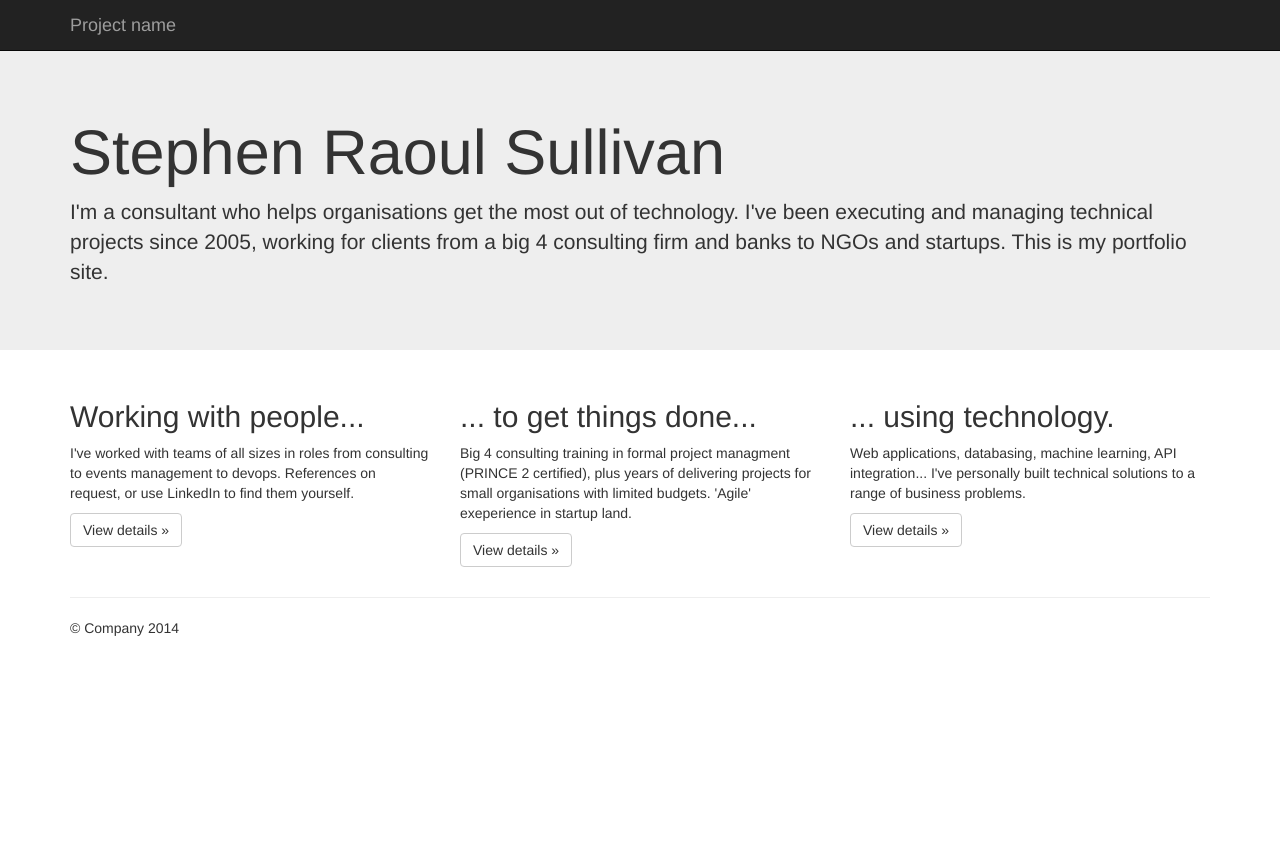
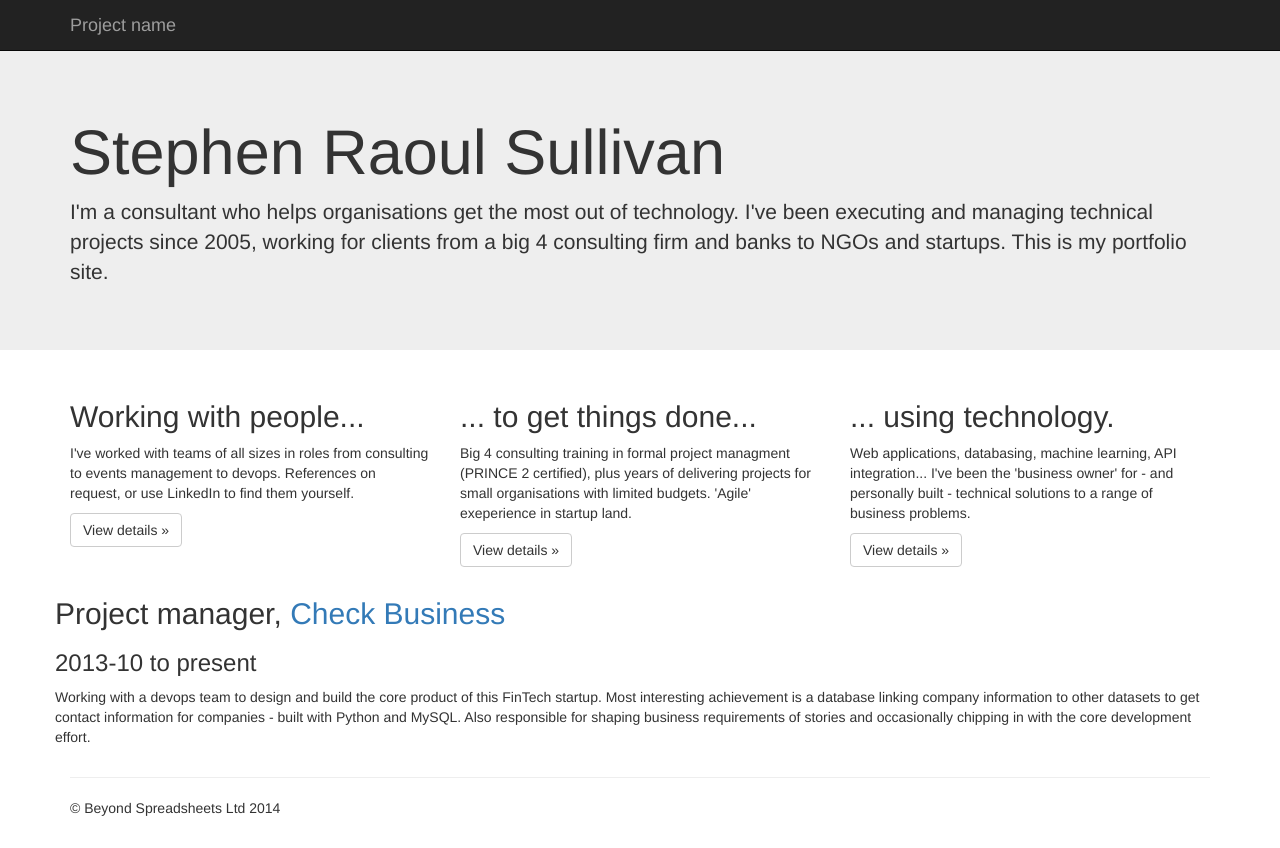
Before and after one commit to raoulsullivan/raoulsullivan.github.io, a plain HTML site: page index.html in a window 1280 px wide. Before the commit the page ends 800 px from the top, so only its background shows below. Drawn offline with nearby package versions, Linux system fonts and the light colour scheme.

Commit message:
Text for Check Business

```diff
--- a/index.html
+++ b/index.html
@@ -57,15 +57,21 @@
                 </div>
                 <div class="col-md-4">
                     <h2>... using technology.</h2>
-                    <p>Web applications, databasing, machine learning, API integration... I've personally built technical solutions to a range of business problems.</p>
+                    <p>Web applications, databasing, machine learning, API integration... I've been the 'business owner' for - and personally built - technical solutions to a range of business problems.</p>
                     <p><a class="btn btn-default" href="#" role="button">View details &raquo;</a></p>
                 </div>
+            </div>
+
+            <div class="row">
+                <h2>Project manager, <a href="https://www.check-business.co.uk">Check Business</a></h2>
+                <h3>2013-10 to present</h3>
+                <p>Working with a devops team to design and build the core product of this FinTech startup. Most interesting achievement is a database linking company information to other datasets to get contact information for companies - built with Python and MySQL. Also responsible for shaping business requirements of stories and occasionally chipping in with the core development effort.</p>
             </div>
 
             <hr>
 
             <footer>
-            <p>&copy; Company 2014</p>
+            <p>&copy; Beyond Spreadsheets Ltd 2014</p>
             </footer>
         </div> <!-- /container -->
         <!-- Bootstrap core JavaScript
```
